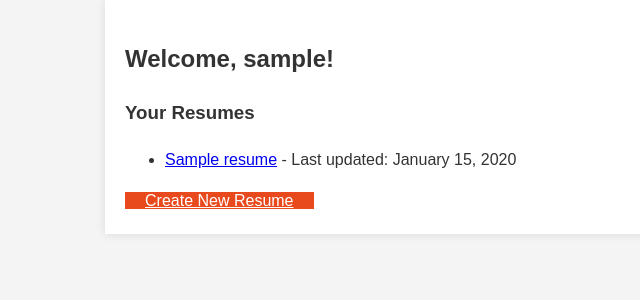
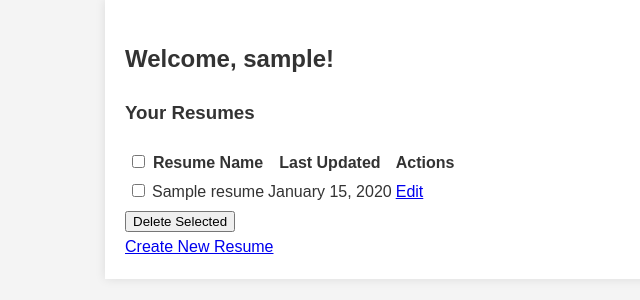
Before and after one commit to dayaobuxiao/resume_advisor, a Django app: page /dashboard/ in a window 1280 px wide. Shown: the part 147-447 px from the top of the page, without its empty margins (3-643 px from the left). Run offline with Django 5.2, Linux system fonts and the light colour scheme; a user stored in the database is signed in; tables that the repository leaves empty hold one stand-in row (values such as "Sample post").

Commit message:
新增3个特性：1、删除section；2、删除简历；3、简历名称去重

```diff
--- a/resume/models.py
+++ b/resume/models.py
@@ -6,6 +6,9 @@ class Resume(models.Model):
     name = models.CharField(max_length=100)
     created_at = models.DateTimeField(auto_now_add=True)
     updated_at = models.DateTimeField(auto_now=True)
+
+    class Meta:
+        unique_together = ['user', 'name']
 
     def __str__(self):
         return self.name
--- a/resume/static/resume/js/script.js
+++ b/resume/static/resume/js/script.js
@@ -1,14 +1,24 @@
 document.addEventListener('DOMContentLoaded', function() {
     const resumeForm = document.getElementById('resume-form');
     const addSectionButton = document.getElementById('add-section');
+    const sectionsContainer = document.getElementById('sections-container');
     const analyzeResumeButton = document.getElementById('analyze-resume');
+    const selectAllCheckbox = document.getElementById('select-all');
 
     if (addSectionButton) {
         addSectionButton.addEventListener('click', addSection);
     }
 
+    if (sectionsContainer) {
+        sectionsContainer.addEventListener('click', deleteSection);
+    }
+
     if (analyzeResumeButton) {
         analyzeResumeButton.addEventListener('click', analyzeResume);
+    }
+
+    if (selectAllCheckbox) {
+        selectAllCheckbox.addEventListener('change', deleteResume);
     }
 
     if (resumeForm) {
@@ -41,6 +51,15 @@ function addSection() {
     sectionsContainer.appendChild(newSection);
 }
 
+function deleteSection(event) {
+    if (event.target.classList.contains('delete-section')) {
+        const sectionToDelete = event.target.closest('.resume-section');
+        if (sectionToDelete) {
+            sectionToDelete.remove();
+        }
+    }
+}
+
 function handleSubmit(e) {
     e.preventDefault();
     const formData = new FormData(this);
@@ -69,9 +88,27 @@ function handleSubmit(e) {
     .then(data => {
         if (data.status === 'success') {
             window.location.href = '/dashboard/';
+        } else {
+            const nameError = document.getElementById('name-error');
+            if (nameError) {
+                nameError.textContent = data.message;
+                nameError.style.display = 'block';
+            } else {
+                console.error('Error element not found:', data.message);
+                alert(data.message);
+            }
         }
     })
-    .catch(error => console.error('Error:', error));
+    .catch(error => {
+        console.error('Error:', error);
+        const nameError = document.getElementById('name-error');
+        if (nameError) {
+            nameError.textContent = 'An error occurred while saving the resume.';
+            nameError.style.display = 'block';
+        } else {
+            alert('An error occurred while saving the resume.');
+        }
+    });
 }
 
 function analyzeResume() {
@@ -104,6 +141,11 @@ function analyzeResume() {
     });
 }
 
+function deleteResume() {
+    const checkboxes = document.querySelectorAll('input[name="resume_ids"]');
+    checkboxes.forEach(checkbox => checkbox.checked = this.checked);
+}
+
 function getCookie(name) {
     let cookieValue = null;
     if (document.cookie && document.cookie !== '') {
--- a/resume/templates/resume/dashboard.html
+++ b/resume/templates/resume/dashboard.html
@@ -5,17 +5,37 @@
 {% block content %}
 <h2>Welcome, {{ user.username }}!</h2>
 <h3>Your Resumes</h3>
+
+<form id="bulk-delete-form" method="POST" action="{% url 'bulk_delete_resumes' %}">
+    {% csrf_token %}
     {% if resumes %}
-    <ul>
+        <table>
+            <thead>
+                <tr>
+                    <th><input type="checkbox" id="select-all"></th>
+                    <th>Resume Name</th>
+                    <th>Last Updated</th>
+                    <th>Actions</th>
+                </tr>
+            </thead>
+            <tbody>
                 {% for resume in resumes %}
-        <li>
-            <a href="{% url 'resume_edit' resume.id %}">{{ resume.name }}</a>
-            - Last updated: {{ resume.updated_at|date:"F d, Y" }}
-        </li>
+                <tr>
+                    <td><input type="checkbox" name="resume_ids" value="{{ resume.id }}"></td>
+                    <td>{{ resume.name }}</td>
+                    <td>{{ resume.updated_at|date:"F d, Y" }}</td>
+                    <td>
+                        <a href="{% url 'resume_edit' resume.id %}">Edit</a>
+                    </td>
+                </tr>
                 {% endfor %}
-    </ul>
+            </tbody>
+        </table>
+    <button type="submit" onclick="return confirm('Are you sure you want to delete selected resumes?')">Delete Selected</button>
     {% else %}
         <p>You haven't created any resumes yet.</p>
     {% endif %}
-<a href="{% url 'resume_new' %}" class="button">Create New Resume</a>
+</form>
+
+<a href="{% url 'resume_new' %}">Create New Resume</a>
 {% endblock %}
--- a/resume/templates/resume/resume_edit.html
+++ b/resume/templates/resume/resume_edit.html
@@ -8,8 +8,9 @@
 <form id="resume-form" method="POST">
     {% csrf_token %}
 
+    <div id="nameError" style="color: red;"></div>
     <label for="resume-name">Resume Name:</label>
-    <input type="text" id="resume-name" name="name" value="{{ resume.name }}" required>
+    <input type="text" id="resume-name" name="name" value="{{ resume.name|default:'' }}" required>
 
     <div id="sections-container">
         {% for section in sections %}
@@ -22,6 +23,7 @@
 
             <label for="section-analysis-{{ forloop.counter0 }}">Analysis:</label>
             <textarea id="section-analysis-{{ forloop.counter0 }}" class="section-analysis" name="section-analysis-{{ forloop.counter0 }}" required>{{ section.analysis }}</textarea>
+            <button type="button" class="delete-section" data-section-id="{{ forloop.counter0 }}">Delete Section</button>
         </div>
         {% endfor %}
     </div>
--- a/resume/urls.py
+++ b/resume/urls.py
@@ -10,7 +10,7 @@ urlpatterns = [
     path('dashboard/', views.dashboard, name='dashboard'),
     path('resume/new/', views.resume_edit, name='resume_new'),
     path('resume/<int:resume_id>/edit/', views.resume_edit, name='resume_edit'),
-    # path('resume/<int:resume_id>/analyze/', views.analyze_resume, name='analyze_resume'),
     path('api/analyze_section', views.analyze_section, name='analyze-section'),
     path('admin_dashboard/', views.admin_dashboard, name='admin_dashboard'),
+    path('bulk-delete-resumes/', views.bulk_delete_resumes, name='bulk_delete_resumes'),
 ]
--- a/resume/views.py
+++ b/resume/views.py
@@ -2,14 +2,16 @@ from django.shortcuts import render, redirect, get_object_or_404
 from django.contrib.auth.decorators import login_required, user_passes_test
 from django.contrib.auth.forms import UserCreationForm
 from django.contrib.auth import login
+from django.contrib import messages
 from .models import Resume, ResumeSection
 from django.http import JsonResponse
+from django.views.decorators.http import require_POST
 import requests
 import json
 
 # LLM API 的 URL 和密钥
 API_URL = "https://open.bigmodel.cn/api/paas/v4/chat/completions"
-API_KEY = "your_key"
+API_KEY = "fa8169ddcea10641598540bf387bfc78.8L9Nr96gFTaR84ZQ"
 
 ADVISOR_PROMPT = """
 You are an AI interviewer helper candidates to optimize their resumes.
@@ -53,11 +55,16 @@ def resume_edit(request, resume_id=None):
                 data = json.loads(request.body)
             else:
                 data = request.POST
+
+            new_name = data['name']
+            if Resume.objects.filter(user=request.user, name=new_name).exclude(id=resume_id).exists():
+                return JsonResponse({'status': 'error', 'message': 'A resume with this name already exists.'}, status=400)
+
             if resume:
-                resume.name = data['name']
+                resume.name = new_name
                 resume.save()
             else:
-                resume = Resume.objects.create(user=request.user, name=data['name'])
+                resume = Resume.objects.create(user=request.user, name=new_name)
 
             ResumeSection.objects.filter(resume=resume).delete()
             for section_data in data['sections']:
@@ -113,3 +120,11 @@ def analyze_section(request):
 def admin_dashboard(request):
     resumes = Resume.objects.all()
     return render(request, 'resume/admin_dashboard.html', {'resumes': resumes})
+
+@login_required
+@require_POST
+def bulk_delete_resumes(request):
+    resume_ids = request.POST.getlist('resume_ids')
+    Resume.objects.filter(id__in=resume_ids, user=request.user).delete()
+    messages.success(request, f"{len(resume_ids)} resume(s) deleted successfully.")
+    return redirect('dashboard')
```
Lines whose indentation alone changed are shown as unchanged.
